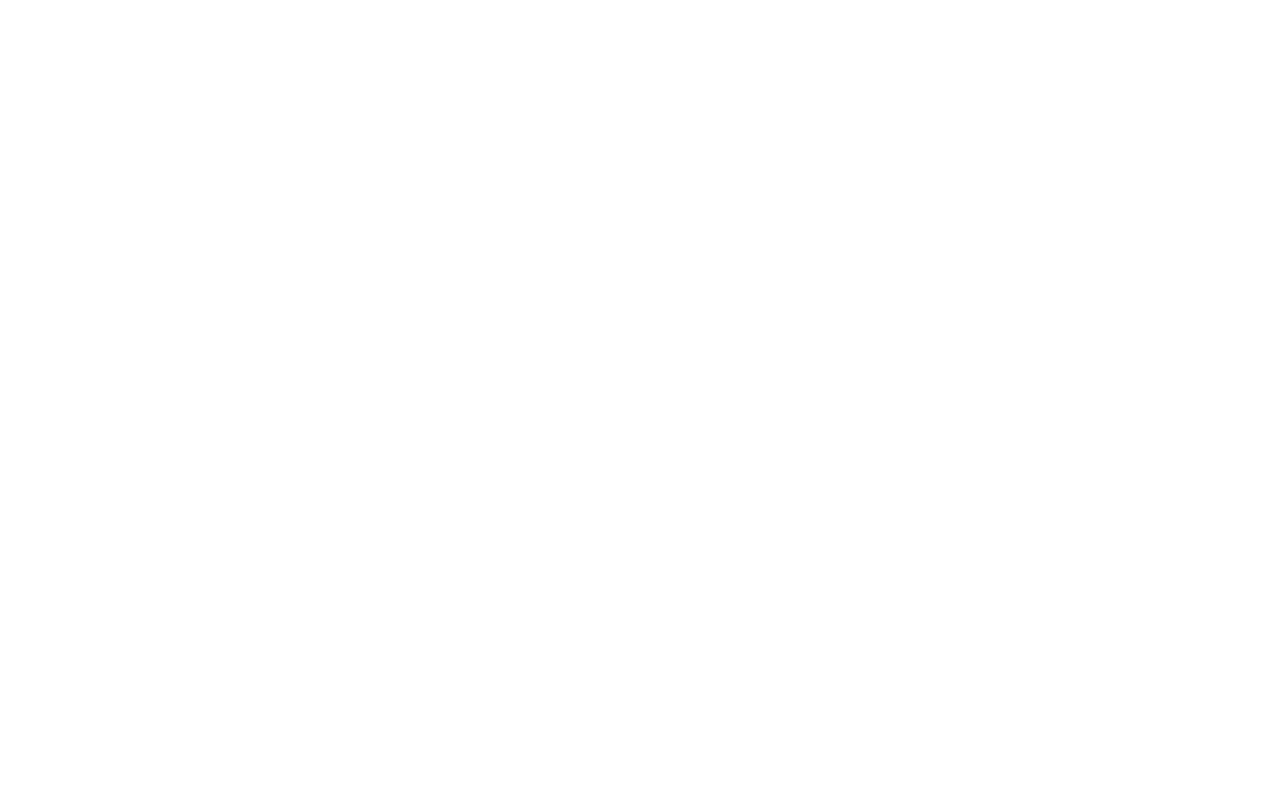
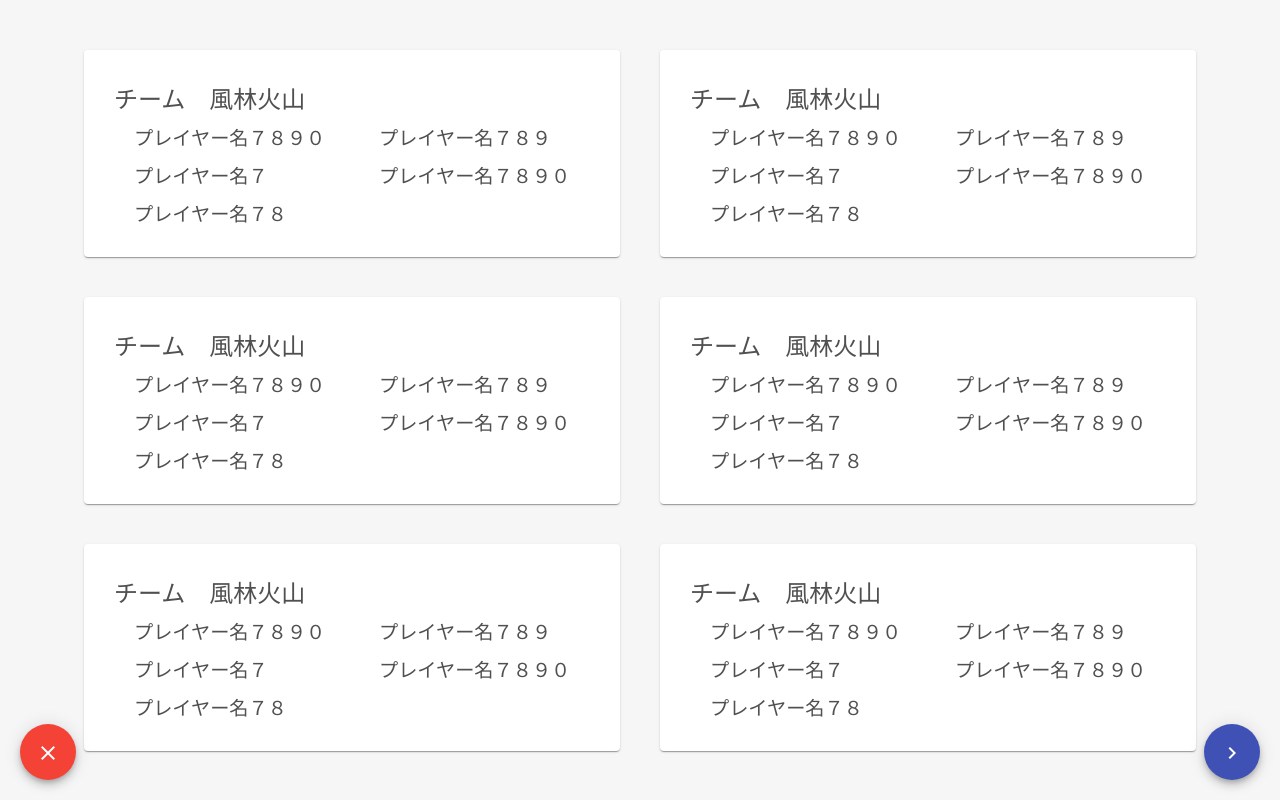
Before and after one commit to abe127/abe-game, an Angular app in the folder angular-app/: page /team in a window 1280 px wide. Before the commit this address led to /. Built offline with nearby package versions, Linux system fonts and the light colour scheme.

Commit message:
チーム分け画面作成

```diff
--- a/angular-app/src/app/app-routing.module.ts
+++ b/angular-app/src/app/app-routing.module.ts
@@ -1,8 +1,10 @@
 import { NgModule } from '@angular/core';
 import { RouterModule, Routes } from '@angular/router';
 import { QuestionDisplayComponent } from './pages/question-display/question-display.component';
+import { TeamComponent } from './pages/team/team.component';
 
 const routes: Routes = [
+  { path: 'team', component: TeamComponent },
   { path: 'question-display', component: QuestionDisplayComponent },
 ];
 
--- a/angular-app/src/app/app.module.ts
+++ b/angular-app/src/app/app.module.ts
@@ -7,8 +7,10 @@
 import { FooterComponent } from './components/footer/footer.component';
 import { BrowserAnimationsModule } from '@angular/platform-browser/animations';
 import { MaterialModule } from './material/material.module';
+import { TeamComponent } from './pages/team/team.component';
+import { TeamCardComponent } from './components/team-card/team-card.component';
 @NgModule({
-  declarations: [AppComponent, QuestionDisplayComponent, FooterComponent],
+  declarations: [AppComponent, QuestionDisplayComponent, FooterComponent, TeamComponent, TeamCardComponent],
   imports: [
     BrowserModule,
     AppRoutingModule,
--- /dev/null
+++ b/angular-app/src/app/components/team-card/team-card.component.html
@@ -0,0 +1,10 @@
+<mat-card>
+  <mat-card-title>チーム　風林火山</mat-card-title>
+  <mat-card-content>
+    <div class="member-name">プレイヤー名７８９０</div>
+    <div class="member-name">プレイヤー名７</div>
+    <div class="member-name">プレイヤー名７８</div>
+    <div class="member-name">プレイヤー名７８９</div>
+    <div class="member-name">プレイヤー名７８９０</div>
+  </mat-card-content>
+</mat-card>
--- /dev/null
+++ b/angular-app/src/app/components/team-card/team-card.component.scss
@@ -0,0 +1,17 @@
+@import "src/styles/color";
+
+mat-card {
+  padding: 30px;
+  margin: 20px;
+  color: $text;
+}
+
+mat-card-content {
+  column-count: 2;
+
+  .member-name {
+    font-size: 1.2rem;
+    margin-bottom: 10px;
+    margin-left: 20px;
+  }
+}
--- /dev/null
+++ b/angular-app/src/app/components/team-card/team-card.component.ts
@@ -0,0 +1,15 @@
+import { Component, OnInit } from '@angular/core';
+
+@Component({
+  selector: 'app-team-card',
+  templateUrl: './team-card.component.html',
+  styleUrls: ['./team-card.component.scss']
+})
+export class TeamCardComponent implements OnInit {
+
+  constructor() { }
+
+  ngOnInit(): void {
+  }
+
+}
--- a/angular-app/src/app/material/material.module.ts
+++ b/angular-app/src/app/material/material.module.ts
@@ -3,10 +3,11 @@
 
 import { MatButtonModule } from '@angular/material/button';
 import { MatIconModule } from '@angular/material/icon';
+import { MatCardModule } from '@angular/material/card';
 
 @NgModule({
   declarations: [],
   imports: [CommonModule],
-  exports: [MatButtonModule, MatIconModule],
+  exports: [MatButtonModule, MatIconModule, MatCardModule],
 })
 export class MaterialModule {}
--- /dev/null
+++ b/angular-app/src/app/pages/team/team.component.html
@@ -0,0 +1,10 @@
+<div class="container">
+  <app-team-card></app-team-card>
+  <app-team-card></app-team-card>
+  <app-team-card></app-team-card>
+  <app-team-card></app-team-card>
+  <app-team-card></app-team-card>
+  <app-team-card></app-team-card>
+</div>
+
+<app-footer [displayEndBtn]="true" [displayNextBtn]="true"></app-footer>
--- /dev/null
+++ b/angular-app/src/app/pages/team/team.component.scss
@@ -0,0 +1,15 @@
+@use "src/styles/styles";
+
+.container {
+  @include styles.container;
+
+  display: flex;
+  flex-wrap: wrap;
+  align-content: center;
+  justify-content: center;
+
+  app-team-card {
+    width: 45%;
+    max-width: 600px;
+  }
+}
--- /dev/null
+++ b/angular-app/src/app/pages/team/team.component.ts
@@ -0,0 +1,15 @@
+import { Component, OnInit } from '@angular/core';
+
+@Component({
+  selector: 'app-team',
+  templateUrl: './team.component.html',
+  styleUrls: ['./team.component.scss']
+})
+export class TeamComponent implements OnInit {
+
+  constructor() { }
+
+  ngOnInit(): void {
+  }
+
+}
--- a/angular-app/src/styles/_color.scss
+++ b/angular-app/src/styles/_color.scss
@@ -1 +1,2 @@
 $text: #505050;
+$background: #f6f6f6;
--- a/angular-app/src/styles/_styles.scss
+++ b/angular-app/src/styles/_styles.scss
@@ -1,8 +1,10 @@
 @import "src/styles/color";
 
 @mixin container {
-  height: 100vh;
+  min-height: 100%;
+  height: auto;
   width: 100%;
 
   color: $text;
+  background-color: $background;
 }
```
Also changed, not shown: 2 other files (tests, documents, lock files or other folders).
